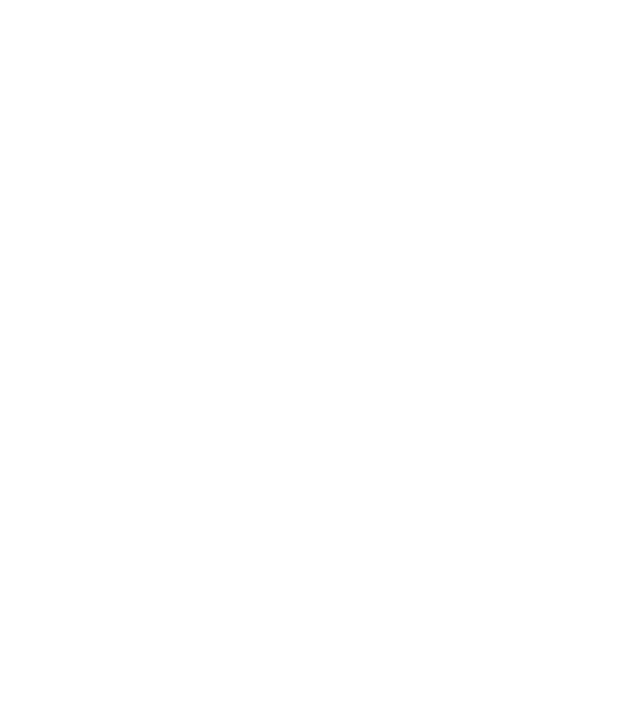
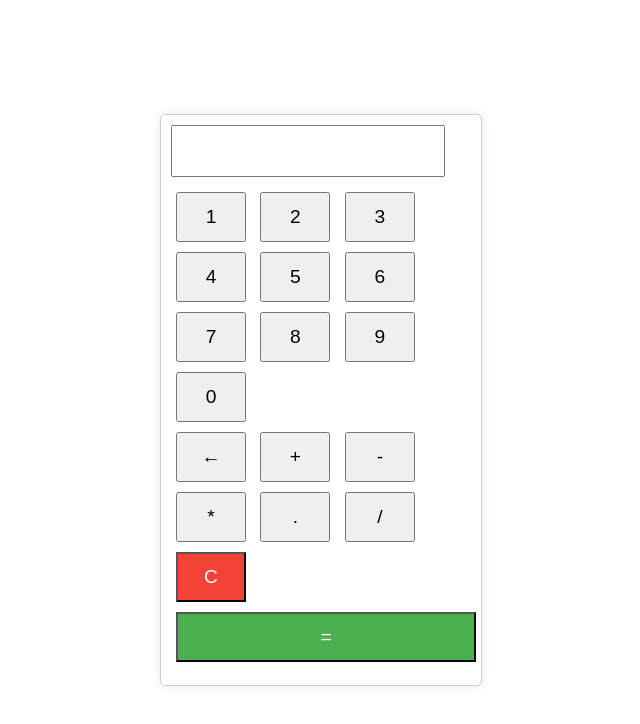
Before and after one commit to acciojob/calculator-pravin8007, a website: page main.html in a window 1280 px wide. Shown: the whole page, without its empty margins (319-959 px from the left). Drawn offline with Linux system fonts and the light colour scheme.

Commit message:
created a submission

```diff
--- a/main.html
+++ b/main.html
@@ -7,6 +7,37 @@
 </head>
 
 <body>
+
+	<div id="calculator">
+    <input type="text" id="input" readonly>
+    <button id="block1">1</button>
+    <button id="block2">2</button>
+    <button id="block3">3</button>
+
+    <br>
+    <button id="block4">4</button>
+    <button id="block5">5</button>
+    <button id="block6">6</button>
+
+    <br>
+    <button id="block7">7</button>
+    <button id="block8">8</button>
+    <button id="block9">9</button>
+		<button id="block0">0</button>
+
+    <br>
+	<button id="backspace">←</button>
+	<button id="plus">+</button>
+	<button id="minus">-</button>
+	<button id="multiply">*</button>
+    <button id="dot">.</button>
+    <button id="divide">/</button>
+    <button id="clr">C</button>
+    <br>
+    <button id="ans" style="width: 100%;">=</button>
+</div>
+
+
 	<!-- the entire body must be written by student -->
     <script type="text/javascript" src="./script.js">
 </script>
--- a/script.js
+++ b/script.js
@@ -1 +1,45 @@
-//your code here
+ let input = document.getElementById("input");
+
+    function appendValue(value) {
+        input.value += value;
+    }
+
+    function clearInput() {
+        input.value = "";
+    }
+
+    function backspace() {
+        input.value = input.value.slice(0, -1);
+    }
+
+    function calculate() {
+        try {
+            input.value = eval(input.value);
+            if (input.value === Infinity) {
+                input.value = 'Infinity';
+            } else if (isNaN(input.value)) {
+                input.value = 'NaN';
+            }
+        } catch (error) {
+            input.value = 'Error';
+        }
+    }
+
+    document.getElementById("block0").addEventListener("click", () => appendValue("0"));
+    document.getElementById("block1").addEventListener("click", () => appendValue("1"));
+    document.getElementById("block2").addEventListener("click", () => appendValue("2"));
+    document.getElementById("block3").addEventListener("click", () => appendValue("3"));
+    document.getElementById("block4").addEventListener("click", () => appendValue("4"));
+    document.getElementById("block5").addEventListener("click", () => appendValue("5"));
+    document.getElementById("block6").addEventListener("click", () => appendValue("6"));
+    document.getElementById("block7").addEventListener("click", () => appendValue("7"));
+    document.getElementById("block8").addEventListener("click", () => appendValue("8"));
+    document.getElementById("block9").addEventListener("click", () => appendValue("9"));
+    document.getElementById("plus").addEventListener("click", () => appendValue("+"));
+    document.getElementById("minus").addEventListener("click", () => appendValue("-"));
+    document.getElementById("multiply").addEventListener("click", () => appendValue("*"));
+    document.getElementById("divide").addEventListener("click", () => appendValue("/"));
+    document.getElementById("dot").addEventListener("click", () => appendValue("."));
+    document.getElementById("ans").addEventListener("click", calculate);
+    document.getElementById("clr").addEventListener("click", clearInput);
+    document.getElementById("backspace").addEventListener("click", backspace);
--- a/styles.css
+++ b/styles.css
@@ -1,2 +1,46 @@
 
 /* Your CSS Code here. */
+
+  body {
+            font-family: Arial, sans-serif;
+            display: flex;
+            justify-content: center;
+            align-items: center;
+            height: 100vh;
+            margin: 0;
+        }
+
+        #calculator {
+            width : 300px;
+			height : 550px ;
+            border: 1px solid #ccc;
+            border-radius: 5px;
+            padding: 10px;
+            box-shadow : 0 0 10px rgba(0, 0, 0, 0.1);
+        }
+
+        #input {
+            width: 250px;
+            margin-bottom: 10px;
+            padding: 10px;
+            font-size: 1.5em;
+            text-align: right;
+        }
+
+        button {
+            width: 70px;
+            height: 50px;
+            font-size: 1.2em;
+            margin: 5px;
+            cursor: pointer;
+        }
+
+        #ans {
+            background-color: #4caf50;
+            color: white;
+        }
+
+        #clr {
+            background-color: #f44336;
+            color: white;
+        }
```
